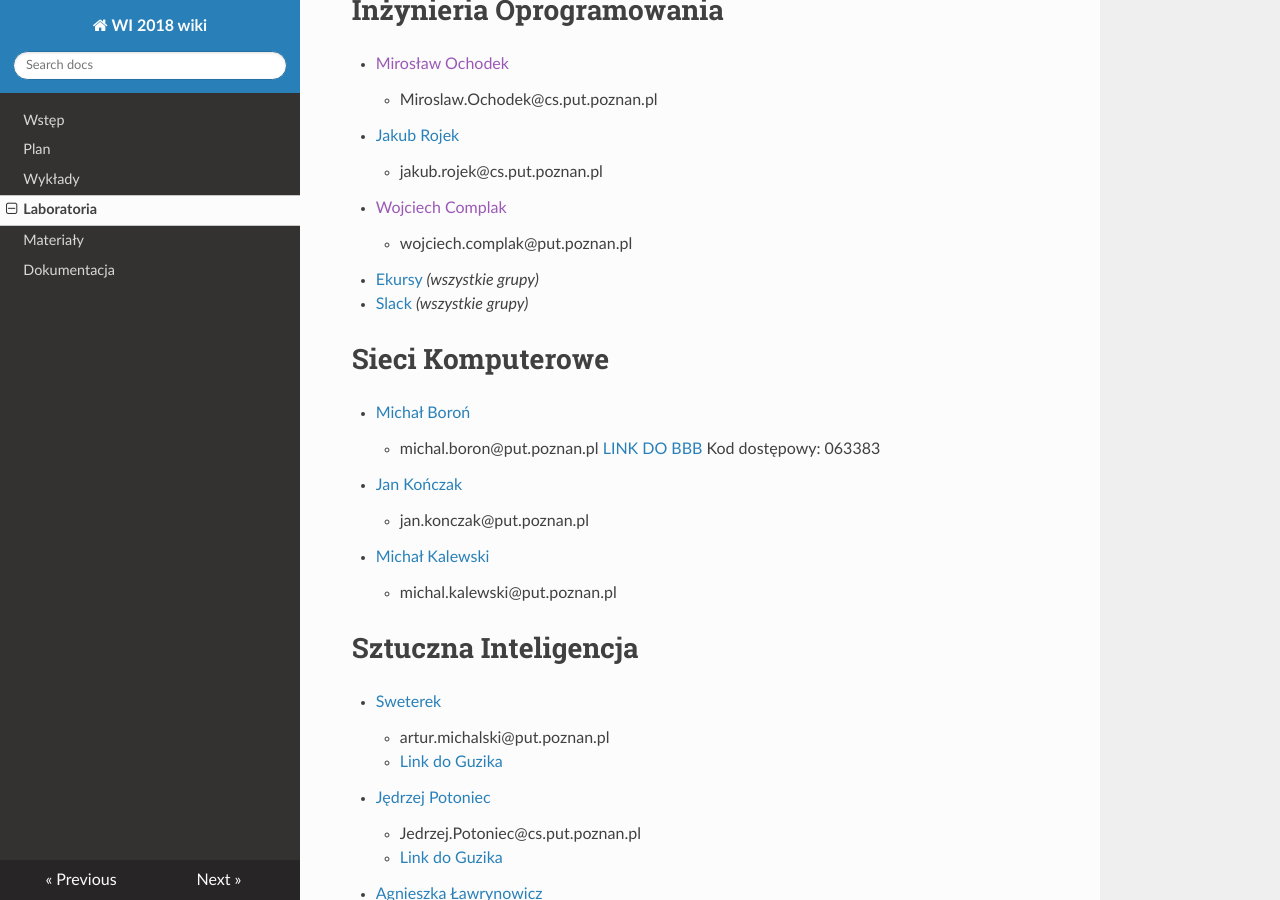
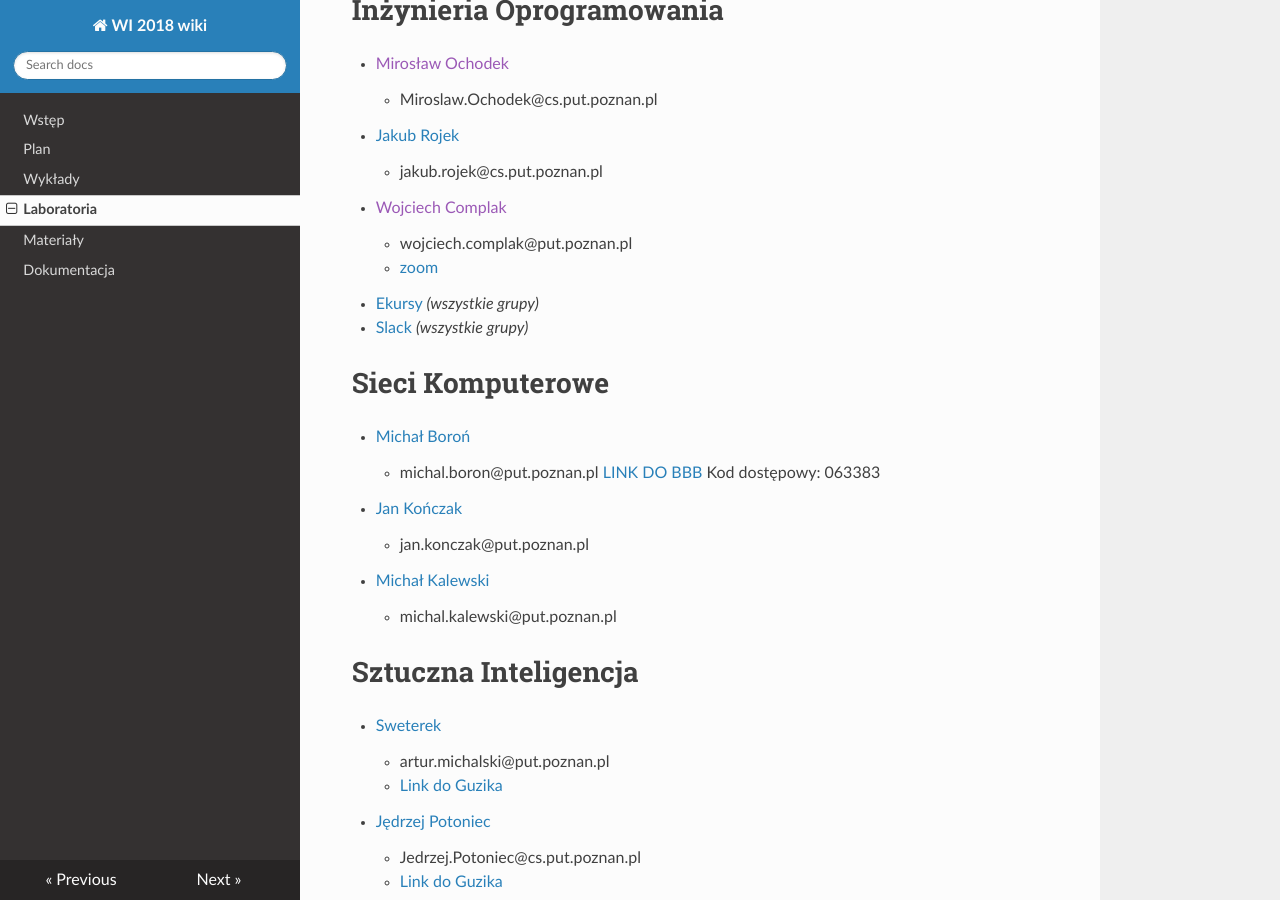
Before and after one commit to PUT-WI-18/wi18-wiki-sem5, an MkDocs documentation site: the page built from docs/laboratoria.md, in a window 1280 px wide and 900 px high, scrolled down 835 px. Built offline with MkDocs 1.6.1, drawn with Linux system fonts in a browser that asks for light colours; nearby versions of some CDN libraries.

Commit message:
Update laboratoria.md

```diff
--- a/docs/laboratoria.md
+++ b/docs/laboratoria.md
@@ -25,6 +25,7 @@
     - jakub.rojek@cs.put.poznan.pl
 - [Wojciech Complak]()
     - wojciech.complak@put.poznan.pl
+    - [zoom](https://us02web.zoom.us/j/88179740153?pwd=a2VYbFN1NWhLNk9kT1BDVnVTUVhsUT09)
 - [Ekursy]( https://ekursy.put.poznan.pl/course/view.php?id=3561 ) *(wszystkie grupy)*
 - [Slack]( https://app.slack.com/client/T01C6UG431P/C01BUG27F6F )  *(wszystkie grupy)*
 
```
